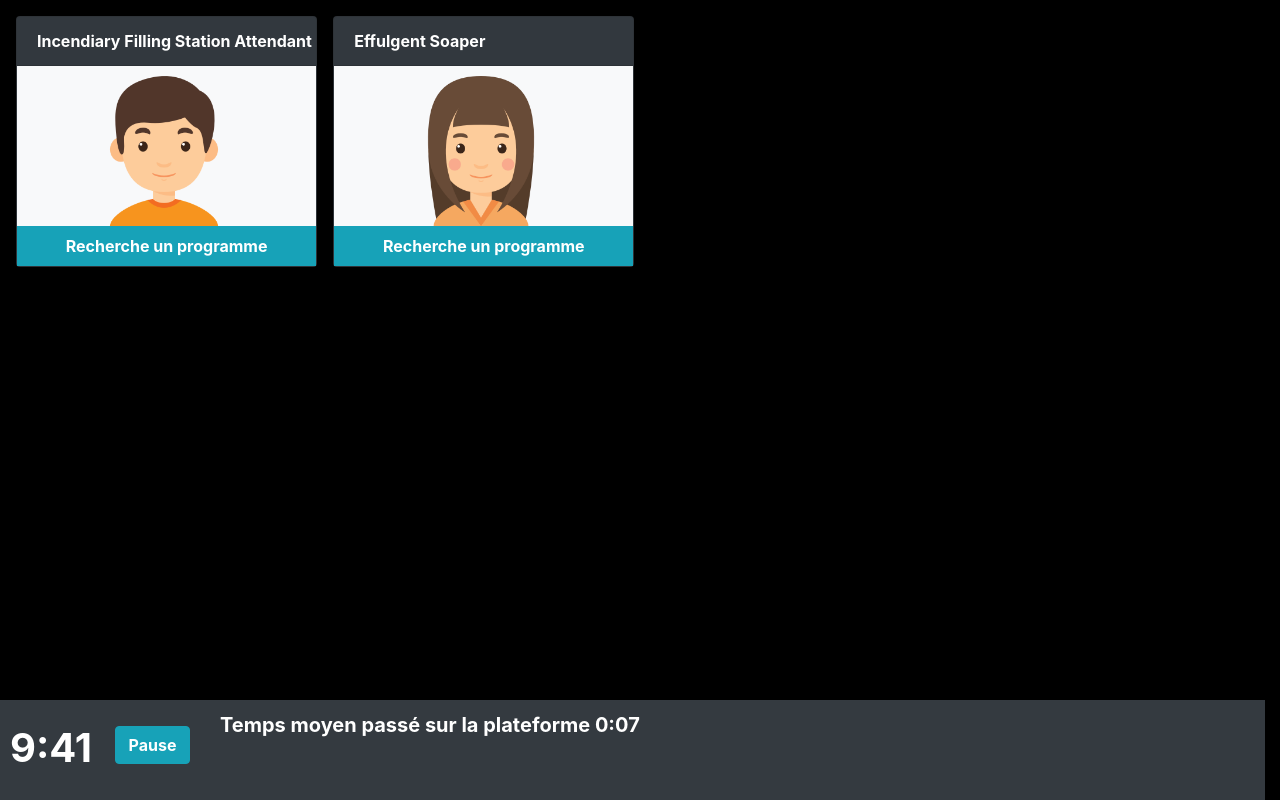
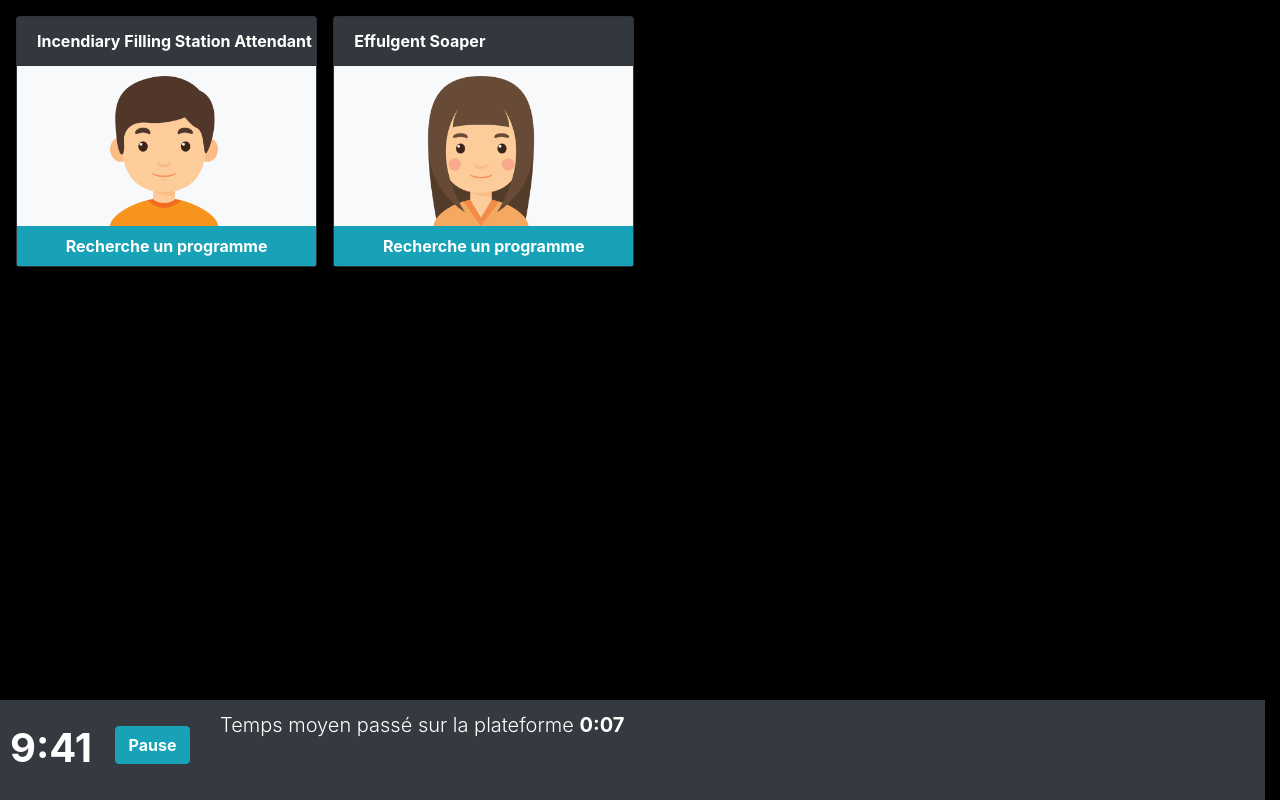
Before and after one commit to morgandruesne/ProjectWeek2019, a React (Create React App) app: page /collabo in a window 1280 px wide. Built offline with nearby package versions, Linux system fonts and the light colour scheme.

Commit message:
Fix some display issues

```diff
--- a/src/component/collabo.js
+++ b/src/component/collabo.js
@@ -166,8 +166,8 @@ class Collabo extends Component {
                             {this.state._simulationState}
                         </button>
                     </div>
-                    <div className="col-lg-10">
-                        Temps moyen passé sur la plateforme {this.state._disconnectedUserTimeAverageString}
+                    <div className="col-lg-10 font-weight-light">
+                        Temps moyen passé sur la plateforme <span className="font-weight-bold">{this.state._disconnectedUserTimeAverageString}</span>
                     </div>
 
 
```
